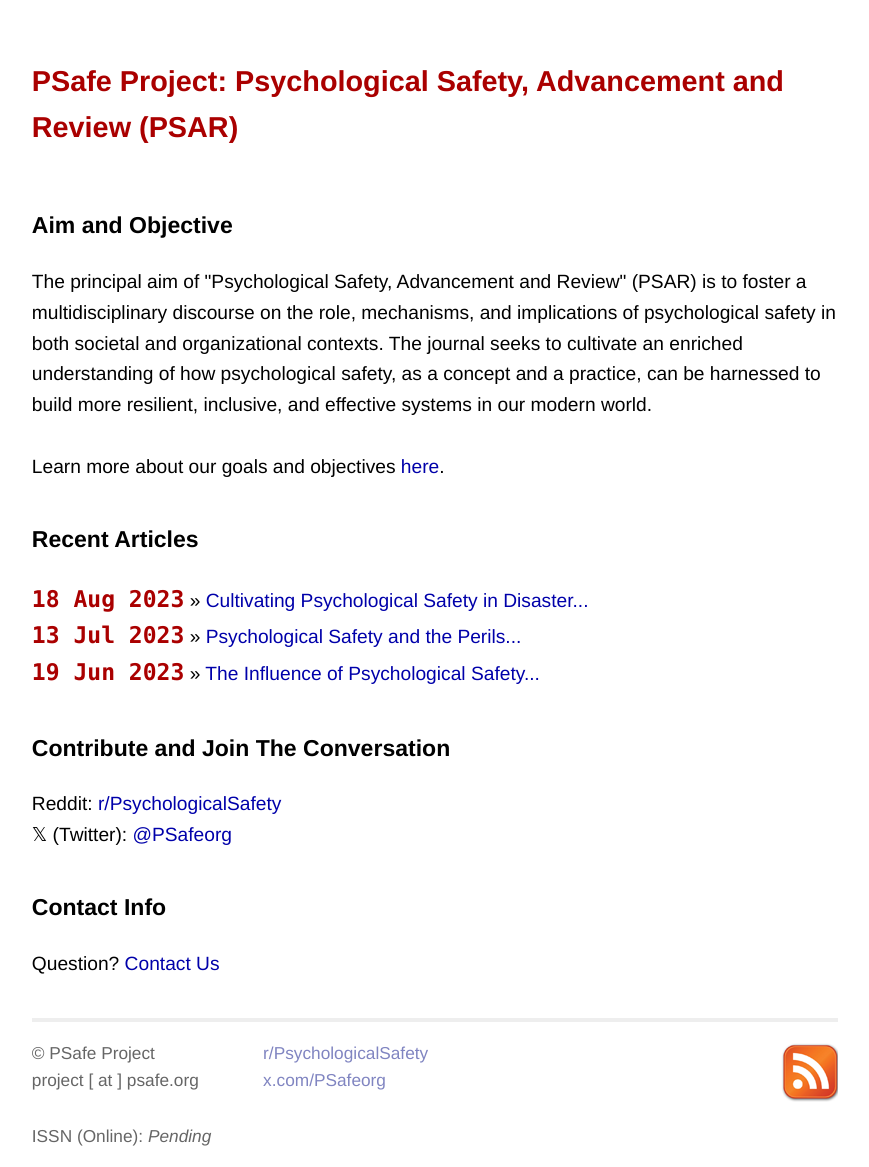
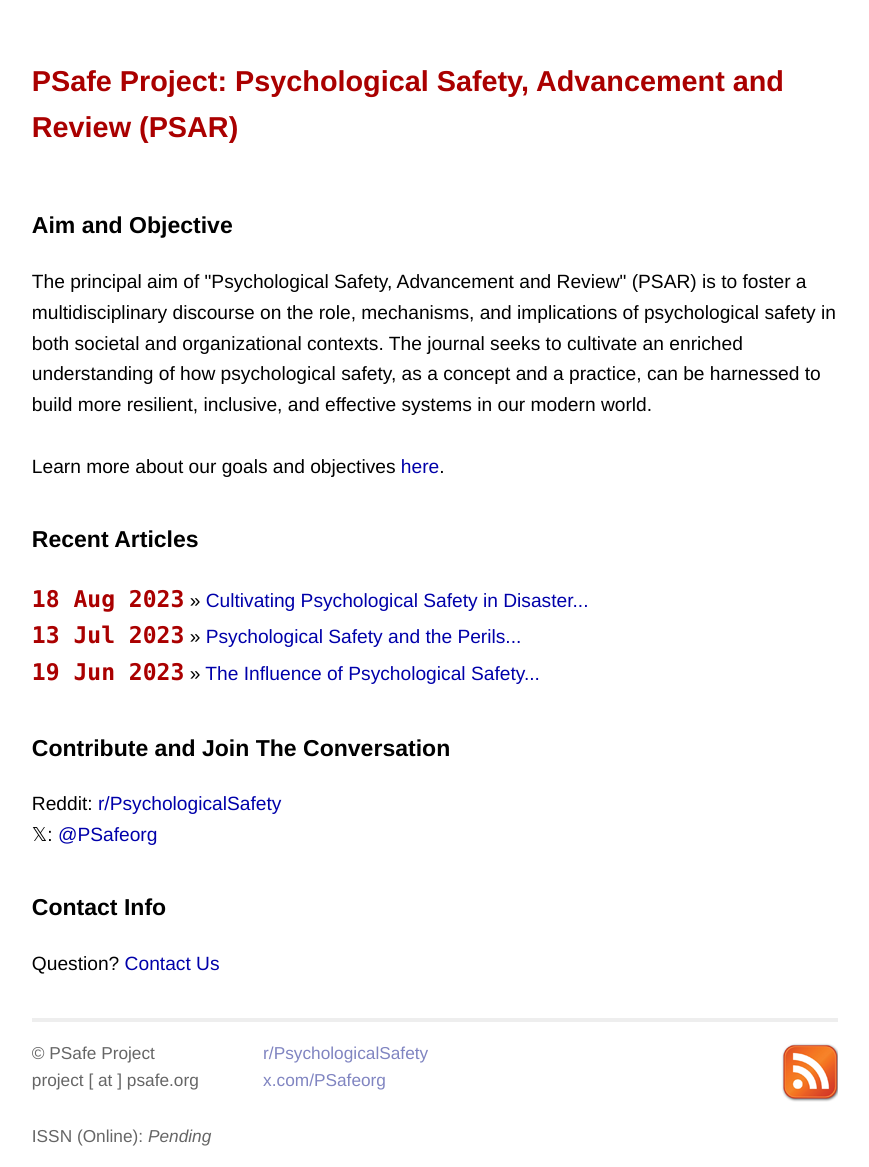
Before and after one commit to atidbit/psafe, a Jekyll site: the page built from index.html, in a window 1280 px wide. Shown: the whole page, without its empty margins (205-1074 px from the left). Built offline with Jekyll 4.4.1, drawn with Linux system fonts in a browser that asks for light colours; some web fonts are replaced.

Commit message:
Update index.html

```diff
--- a/index.html
+++ b/index.html
@@ -23,7 +23,7 @@ title: Psychological Safety, Advancement and Review
   <ul class="posts">
 
     <li>Reddit: <a href="https://i.reddit.com/r/PsychologicalSafety/" target="_blank">r/PsychologicalSafety</a></li>
-    <li>𝕏 (Twitter): <a href="https://x.com/PSafeorg" target="_blank">@PSafeorg</a></li>
+    <li>𝕏: <a href="https://x.com/PSafeorg" target="_blank">@PSafeorg</a></li>
   </ul>
 
   <h1>Contact Info</h1>
```
